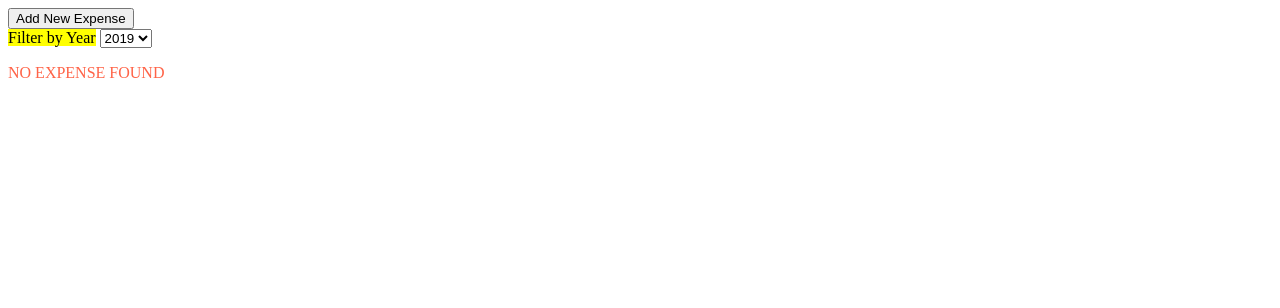
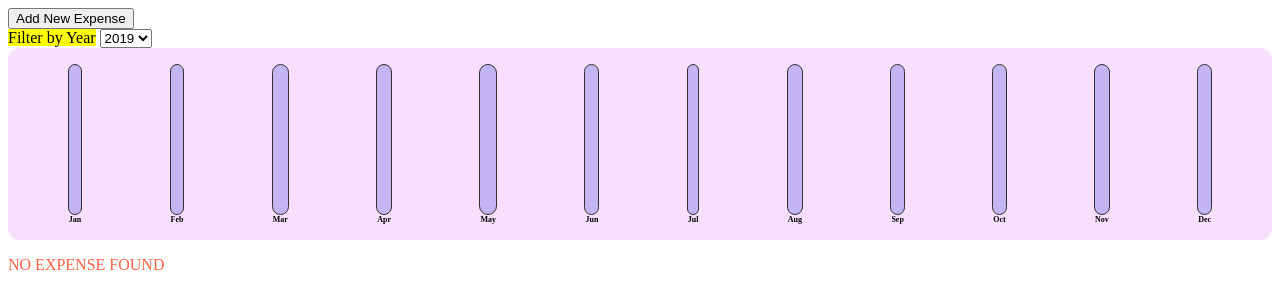
Before and after one commit to Iqbal-Farooq/React-js, a React (Create React App) app: page / in a window 1280 px wide. Shown: the top 308 px of the page. Built offline with nearby package versions, Linux system fonts and the light colour scheme.

Commit message:
added Chart for expenses

```diff
--- a/src/App.js
+++ b/src/App.js
@@ -5,10 +5,10 @@ import Expenses from './components/Expenses/Expenses';
 
 
 
- const DUMMY_EXPENSES=[{id:'i1',title:"car-insurance",amount :'Rs-1200' ,date:new Date(2023,2,12),LocationOfExpenditure:"J&K"},
-  {id:'j2',title:"Room-Rent",amount :'Rs-4000' ,date:new Date(2022,6,2),LocationOfExpenditure:"UP"},
-  {id:'k3',title:"Trip",amount :'Rs-25000' ,date:new Date(2021,0,5),LocationOfExpenditure:"DEL"},
-{id:'l4',title:"Sports",amount :'Rs-1500' ,date:new Date(2023,2,5),LocationOfExpenditure:"SRX"},]
+ const DUMMY_EXPENSES=[{id:'i1',title:"car-insurance",amount :12000 ,date:new Date(2023,2,12),LocationOfExpenditure:"J&K"},
+  {id:'j2',title:"Room-Rent",amount :5789 ,date:new Date(2022,6,2),LocationOfExpenditure:"UP"},
+  {id:'k3',title:"Trip",amount :9085 ,date:new Date(2021,0,5),LocationOfExpenditure:"DEL"},
+{id:'l4',title:"Sports",amount :3464 ,date:new Date(2023,2,5),LocationOfExpenditure:"SRX"},]
 const  App=()=> {
   const [expenses,setExpenses]=useState(DUMMY_EXPENSES);
 
--- /dev/null
+++ b/src/Chart/Chart.css
@@ -0,0 +1,9 @@
+.chart {
+  padding: 1rem;
+  border-radius: 12px;
+  background-color: #f8dfff;
+  text-align: center;
+  display: flex;
+  justify-content: space-around;
+  height: 10rem;
+}
--- /dev/null
+++ b/src/Chart/Chart.js
@@ -0,0 +1,16 @@
+import React from 'react';
+import ChartBar from './ChartBar.js';
+import "./Chart.css"
+const Chart=(props)=>{
+    const dataPontValues=props.dataPoints.map(dataPoint=>dataPoint.value);
+    const totalMaximum =Math.max(...dataPontValues);
+
+    return (
+        <div className='chart'>
+            { props.dataPoints.map(dataPoint=><ChartBar  key={dataPoint.label} value={dataPoint.value} maxValue={totalMaximum} label={dataPoint.label}/> )}
+        </div>
+    )
+
+
+}
+export default Chart;
--- /dev/null
+++ b/src/Chart/ChartBar.css
@@ -0,0 +1,30 @@
+.chart-bar {
+    height: 100%;
+    display: flex;
+    flex-direction: column;
+    align-items: center;
+}
+
+.chart-bar__inner {
+    height: 100%;
+    width: 100%;
+    border: 1px solid #313131;
+    border-radius: 12px;
+    background-color: #c3b4f3;
+    overflow: hidden;
+    display: flex;
+    flex-direction: column;
+    justify-content: flex-end;
+}
+
+.chart-bar__fill {
+    background-color: #4826b9;
+    width: 100%;
+    transition: all 0.3s ease-out;
+}
+
+.chart-bar__label {
+    font-weight: bold;
+    font-size: 0.5rem;
+    text-align: center;
+}
--- /dev/null
+++ b/src/Chart/ChartBar.js
@@ -0,0 +1,20 @@
+import React from "react";
+import "./ChartBar.css"
+const ChartBar =(props)=>{
+    let barFillHeight='0%';
+    if(props.maxValue>0){
+        barFillHeight=Math.round((props.value / props.maxValue)*100)+"%";
+    }
+    return (
+        <div className="chart-bar">
+            <div className="chart-bar__inner">
+            <div  className="chart-bar__fill" style={{height:barFillHeight}}>  </div>
+             </div>
+            <div className="chart-bar__label">{props.label} </div>
+
+        </div>
+    )
+
+
+}
+export default ChartBar;
--- a/src/components/Expenses/Expenses.js
+++ b/src/components/Expenses/Expenses.js
@@ -1,7 +1,8 @@
 import React,{useState} from 'react';
-import ExpenseItem from "./ExpenseItem"
+
 import ExpenseFilter from './ExpenseFilter';
 import ExpensesList from './ExpensesList';
+import ExpensesChart from './ExpensesChart';
 
 const Expenses=(props)=>{
 
@@ -20,8 +21,11 @@ const Expenses=(props)=>{
 
     return(
          <div>
+
           <div><ExpenseFilter selected={filteredYear} onChangeFilter={filterChangeHAndler} /></div>
+           <ExpensesChart expenses={FilteredExpense} />
        <ExpensesList items={FilteredExpense}/>
+
 
 
 
--- /dev/null
+++ b/src/components/Expenses/ExpensesChart.js
@@ -0,0 +1,24 @@
+
+import Chart from "../../Chart/Chart"
+const ExpensesChart=(props)=>{
+    const chartDataPoints=[{label:'Jan',value:0},
+{label:'Feb',value:0},
+{label:'Mar',value:0},
+{label:'Apr',value:0},
+{label:'May',value:0},
+{label:'Jun',value:0},
+{label:'Jul',value:0},
+{label:'Aug',value:0},
+{label:'Sep',value:0},
+{label:'Oct',value:0},
+{label:'Nov',value:0},
+{label:'Dec',value:0}
+]
+for (const expense of props.expenses){
+    const expenseMonth=expense.date.getMonth();
+    chartDataPoints[expenseMonth].value +=expense.amount;
+}
+
+    return <Chart dataPoints={chartDataPoints}/>
+}
+export default ExpensesChart;
--- a/src/components/Expenses/NewExpenses/Input.js
+++ b/src/components/Expenses/NewExpenses/Input.js
@@ -57,6 +57,7 @@ function Input(props){
                     <input type='text' id="type" value={enteredTitle} placeholder="expanse-name" onChange={titleChanged}/><br /><br />
                     <input type='number' id="amount" value={enteredAmount} placeholder="expense-amount" onChange={amountChanged}/><br /><br />
                     <input type='date'  id="date" value={entereDate} onChange={dateChanged}/> <br /><br />
+
                     {/* <button onClick={print} >Submit</button><br /><br /> */}
                     <button onClick={props.onCancel}>Cancel</button>  <button >Submit</button><br /><br />
                     </form>
```
